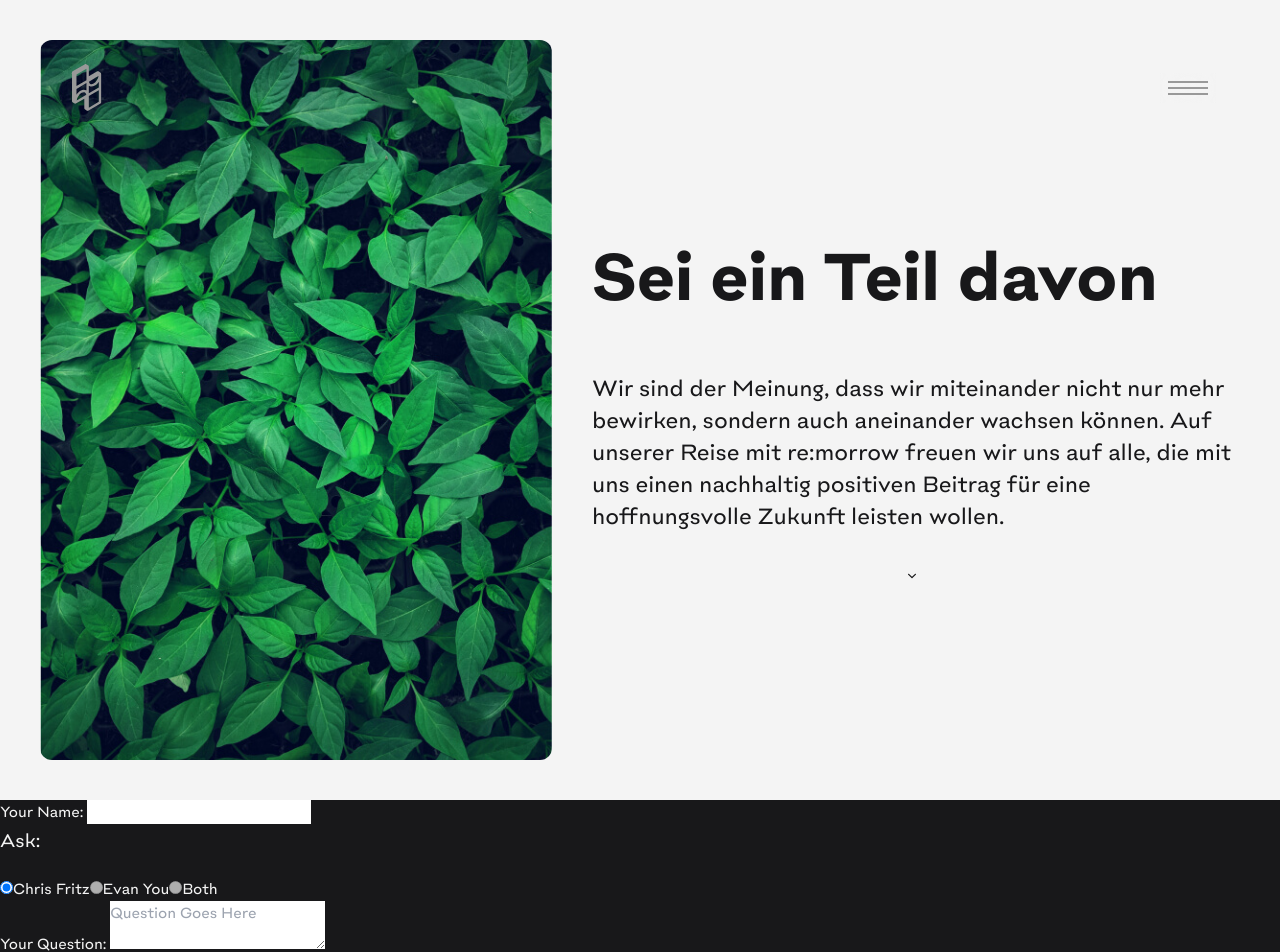
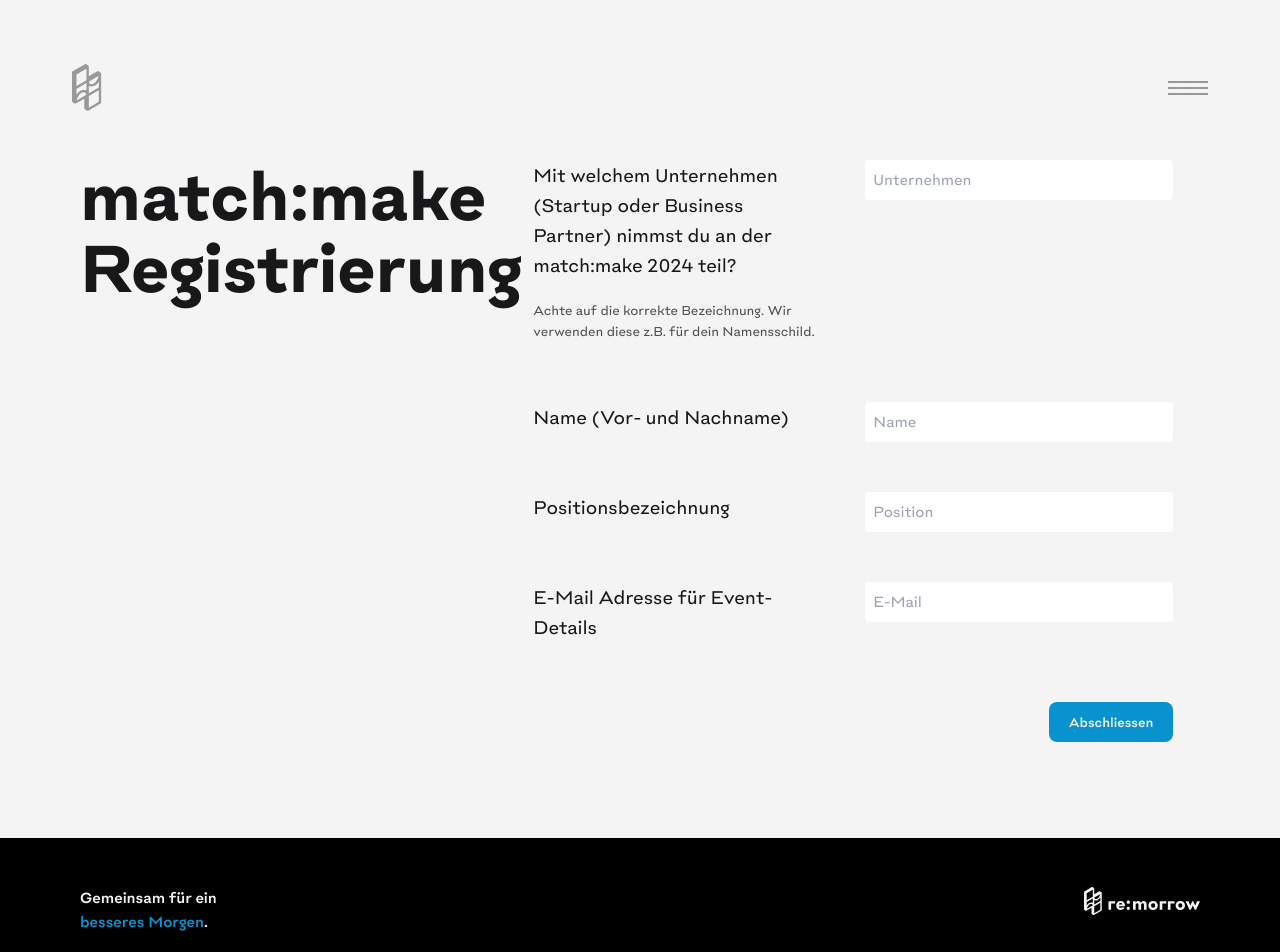
Before and after one commit to maroluke/remorrow, a Vue app: page /matchmake-registration in a window 1280 px wide. Shown: the top 952 px of the page. Built offline with nearby package versions, Linux system fonts and the light colour scheme.

Commit message:
add matchmake form

```diff
--- a/index.html
+++ b/index.html
@@ -2,6 +2,7 @@
 <html lang="en">
   <head>
     <meta charset="UTF-8">
+	<meta name="robots" content="index,follow">
 
 	<!-- title -->
 	<title>re:morrow – Gemeinsam die Welt von Morgen schaffen.</title>
--- a/src/App.vue
+++ b/src/App.vue
@@ -21,6 +21,10 @@ export default defineComponent({
 			navigationState,
 		};
 	},
+
+	mounted() {
+		document.querySelector('meta[name="robots"]').setAttribute("content", this.$route.meta.robots);
+	},
 });
 </script>
 
--- a/src/assets/main.css
+++ b/src/assets/main.css
@@ -87,7 +87,7 @@
     }
 
     h1 {
-        @apply mb-5 md:text-5xl lg:text-6xl xl:text-7xl;
+        @apply mb-5 md:text-4xl lg:text-5xl xl:text-7xl;
     }
 
     h2 {
@@ -95,7 +95,7 @@
     }
 
     p {
-        @apply font-medium mb-5 leading-normal last:mb-0 md:text-xl md:font-light md:leading-relaxed;
+        @apply font-medium mb-5 leading-normal md:text-xl md:font-light md:leading-relaxed;
     }
 
     strong {
--- /dev/null
+++ b/src/components/FormInput.vue
@@ -0,0 +1,38 @@
+<template>
+	<li class="mb-10">
+		<label class="md:flex md:gap-10">
+            <div class="flex-1">
+                <p class="leading-normal"><slot name="label"></slot></p>
+                <p class="text-sm opacity-75 leading-normal"><slot name="description"></slot></p>
+            </div>
+
+			<input
+				:type="type"
+                :value="modelValue"
+                :placeholder="placeholder"
+                @input="$emit('update:modelValue', $event.target.value)"
+                class="w-full max-w-md text-black p-2 rounded flex-1 h-min"
+			/>
+		</label>
+	</li>
+</template>
+
+<script>
+export default {
+	name: "FormInput",
+	props: {
+		type: {
+            type: String,
+            default: "text",
+        },
+        modelValue: {
+            type: String,
+            default: "",
+        },
+        placeholder: {
+            type: String,
+            default: "",
+        },
+	},
+};
+</script>
--- a/src/components/QuestionForm.vue
+++ b/src/components/QuestionForm.vue
@@ -1,101 +1,108 @@
 <template>
-  <div class="question-form">
-    <notification-container
-      :status="status"
+	<div class="matchmake-form">
+		<notification-container :status="status" />
+		<form method="post" @submit.prevent="handleSubmit">
+			<input
+				type="hidden"
+				name="form-name"
+				value="machtmake-registration"
 			/>
-    <form method="post" @submit.prevent="handleSubmit">
-      <input type="hidden" name="form-name" value="ask-question" />
-      <ul>
-      <li>
-        <label>
-          Your Name:
-          <input
+			<ul class="flex flex-col">
+				<FormInput
 					type="text"
-            name="name"
-            @input="ev => form.name = ev.target.value"
+                    placeholder="Unternehmen"
+                    v-model="form.company"
 				>
-        </label>
-      </li>
-      <li>
-        <p>Ask:</p>
-        <label
-          :class="{
-            'pick-panelist': true,
-            'checked':form.askPerson === panelist,
-            'disabled': ifEvan(panelist)
-          }"
-          v-for="(panelist, index) in panelists"
-            :key="index"
+					<template v-slot:label>
+						Mit welchem Unternehmen (Startup oder Business Partner) nimmst du an der match:make 2024 teil?
+					</template>
+
+					<template v-slot:description>
+						Achte auf die korrekte Bezeichnung. Wir verwenden diese z.B. für dein Namensschild.
+					</template>
+				</FormInput>
+
+				<FormInput
+                    type="text"
+                    placeholder="Name"
+                    v-model="form.name"
                 >
-          <input
-            type="radio"
-            name="panelist"
-            @input="ev => form.askPerson = ev.target.value"
-            :value="panelist"
-            :disabled="ifEvan(panelist)"
-            :checked="form.askPerson === panelist"
+					<template v-slot:label>
+						Name (Vor- und Nachname)
+					</template>
+				</FormInput>
+
+				<FormInput
+                    type="text"
+                    placeholder="Position"
+                    v-model="form.position"
                 >
-          <span>{{ panelist }}</span>
-        </label>
-      </li>
-      <li>
-        <label>
-          Your Question:
-          <textarea
-             ref="input"
-             name="question"
-             @input="ev => form.question = ev.target.value"
-             placeholder="Question Goes Here"
-          />
-        </label>
-      </li>
+					<template v-slot:label>
+						Positionsbezeichnung
+					</template>
+				</FormInput>
+
+				<FormInput
+                    type="email"
+                    placeholder="E-Mail"
+                    v-model="form.email"
+                >
+					<template v-slot:label>
+						E-Mail Adresse für Event-Details
+					</template>
+				</FormInput>
 			</ul>
-      <button type="submit" class="submit-button">Ask a question</button>
+
+            <button type="submit" class="float-right justify-end text-snow bg-rich-electric-blue hover:bg-coal hover:text-rich-electric-blue focus:ring-4 focus:outline-none focus:ring-blue-300 font-medium rounded-lg text-sm px-5 py-2.5 text-center">Abschliessen</button>
 		</form>
 	</div>
 </template>
 
 <script>
 import NotificationContainer from "./NotificationContainer.vue";
+import FormInput from "./FormInput.vue";
 export default {
-  name: "question-form",
+	name: "matchmake-form",
 	components: {
-    NotificationContainer
+		NotificationContainer,
+		FormInput,
 	},
 	data() {
 		return {
-      panelists: ["Chris Fritz", "Evan You", "Both"],
 			form: {
-        askPerson: "Chris Fritz",
+				company: "",
 				name: "",
-        question: ""
+				position: "",
+				email: "",
 			},
 			sent: false,
-      status: {}
+			status: {},
 		};
 	},
 	methods: {
-    ifEvan(person) {
-      return person === "Evan You" || person === "Both";
-    },
 		removeNotification() {
 			this.sent = false;
 		},
 		encode(data) {
 			return Object.keys(data)
 				.map(
-          key => `${encodeURIComponent(key)}=${encodeURIComponent(data[key])}`
+					(key) =>
+						`${encodeURIComponent(key)}=${encodeURIComponent(
+							data[key]
+						)}`
 				)
 				.join("&");
 		},
 		handleSubmit(e) {
 			fetch("/contact.html", {
 				method: "POST",
-        headers: { "Content-Type": "application/x-www-form-urlencoded" },
+				headers: {
+					"Content-Type": "application/x-www-form-urlencoded",
+				},
 				body: this.encode({
-          "form-name": "ask-question",
-          ...this.form
-        })
+					"form-name": "machtmake-registration",
+					...this.form,
+				}),
 			})
 				.then(() => {
 					this.$router.push("thanks");
@@ -103,7 +110,7 @@ export default {
 				.catch(() => {
 					this.$router.push("404");
 				});
-    }
-  }
+		},
+	},
 };
 </script>
--- a/src/router/index.js
+++ b/src/router/index.js
@@ -73,16 +73,25 @@ const routes = [
 		path: "/matchmake-registration",
 		name: "MatchMakeRegistration",
 		component: MatchMakeRegistration,
+		meta: {
+			robots: "noindex",
+		},
 	},
 	{
 		path: "/thanks",
 		name: "success",
 		component: SubmissionSuccess,
+		meta: {
+			robots: "noindex",
+		},
 	},
 	{
 		path: "/404",
 		name: "fail",
 		component: SubmissionFail,
+		meta: {
+			robots: "noindex",
+		},
 	},
 ];
 
--- a/src/views/MatchMakeRegistration.vue
+++ b/src/views/MatchMakeRegistration.vue
@@ -12,21 +12,29 @@ export default {
 </script>
 
 <template>
-	<main class="bg-dark">
-		<JumboHeader :src="'lawrence-kayku-frWOcVisp8U-unsplash.jpg'">
-			<template #title> Sei ein Teil davon </template>
+	<section
+		class="px-5 py-24 bg-dark text-snow lg:bg-snow lg:text-dark lg:flex lg:justify-center lg:px-20 lg:pt-40"
+	>
+		<div
+			class="max-w-screen-md w-full flex flex-col gap-10 !mb-0 !items-start lg:flex-row lg:max-w-full lg:gap-20"
+		>
+			<div
+				class="flex gap-10 flex-col pt-5 z-20 shrink items-center lg:p-0 lg:text-dark lg:w-1/3"
+			>
+				<h1
+					class="drop-shadow-contrast self-start hyphens-auto lg:drop-shadow-none"
+				>
+					match:make Registrierung
+				</h1>
+			</div>
 
-			<template #paragraph>
-				Wir sind der Meinung, dass wir miteinander nicht nur mehr
-				bewirken, sondern auch aneinander wachsen können. Auf unserer
-				Reise mit re:morrow freuen wir uns auf alle, die mit uns einen
-				nachhaltig positiven Beitrag für eine hoffnungsvolle Zukunft
-				leisten wollen.
-			</template>
-		</JumboHeader>
-
-        <QuestionForm />
-	</main>
+			<div class="flex gap-10 flex-col lg:w-2/3 lg:max-w-screen-sm">
+				<div>
+					<QuestionForm />
+				</div>
+			</div>
+		</div>
+	</section>
 	<!-- <div class="bg-[url('./src/assets/media/Sunrise-ISS.jpg')] absolute top-[90vh] w-full h-96 bg-cover bg-center bg-no-repeat"></div> -->
 	<!-- <div class="intro-bg bg-[url('media/sunrise-over-Earth_1600.jpg')] bg-[length:150%_auto] bg-center bg-no-repeat absolute top-[80vh] w-full h-[500px] rotate-180">
         <div class="bg-gradient-to-b from-black via-transparent to-transparent w-full h-full"></div>
```
Also changed, not shown: public/contact.html (+4 -3 lines). Lines whose indentation alone changed are shown as unchanged.
